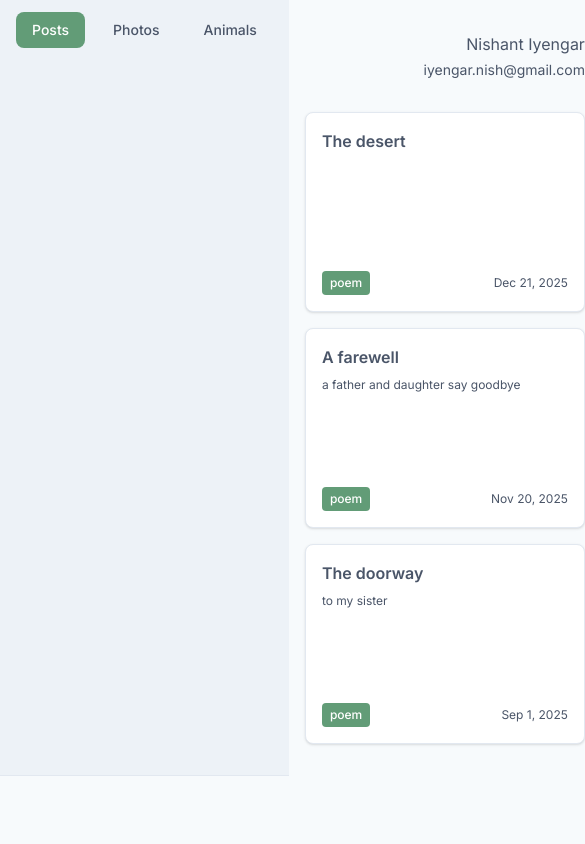
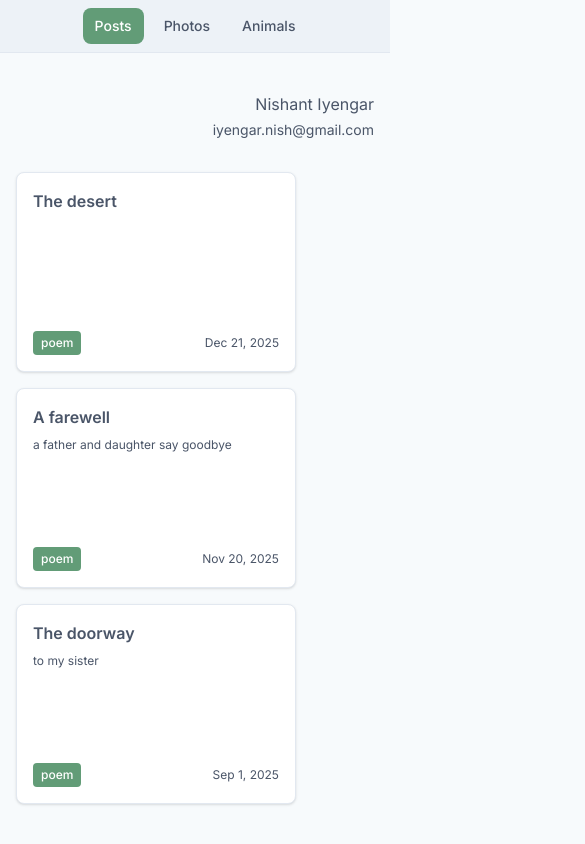
Before and after one commit to nishant-iyengar/blog, a Next.js app: page / in a window 390 px wide. Shown: the whole page, 585 px wide, since content can reach past the window. Built offline with nearby package versions, Linux system fonts and the light colour scheme.

Commit message:
fix mobile view

```diff
--- a/app/animals/page.tsx
+++ b/app/animals/page.tsx
@@ -24,7 +24,8 @@ export default async function AnimalsPage() {
 
   return (
     <div className="min-h-screen bg-[#F7FAFC]">
-      <div className="flex md:flex-row">
+      <Sidebar />
+      <div className="flex flex-col md:flex-row pt-[60px] md:pt-0">
         <Sidebar />
 
         {/* Main Content */}
--- a/app/page.tsx
+++ b/app/page.tsx
@@ -7,7 +7,7 @@ export default function Home() {
 
   return (
     <div className="min-h-screen bg-[#F7FAFC]">
-      <div className="flex md:flex-row">
+      <div className="flex flex-col md:flex-row pt-[60px] md:pt-0">
         <Sidebar />
 
         {/* Main Content */}
@@ -19,7 +19,7 @@ export default function Home() {
             </div>
           </header>
 
-          <div className="flex flex-wrap gap-4 justify-center md:justify-start">
+          <div className="flex flex-wrap gap-4 justify-start">
             {posts.map((post) => (
               <PostTile
                 key={post.slug}
--- a/app/photos/page.tsx
+++ b/app/photos/page.tsx
@@ -28,7 +28,8 @@ export default async function PhotosPage() {
 
   return (
     <div className="min-h-screen bg-[#F7FAFC]">
-      <div className="flex md:flex-row">
+      <Sidebar />
+      <div className="flex flex-col md:flex-row pt-[60px] md:pt-0">
         <Sidebar />
 
         {/* Main Content */}
--- a/app/posts/[slug]/page.tsx
+++ b/app/posts/[slug]/page.tsx
@@ -29,7 +29,8 @@ export default async function PostPage({ params }: PageProps) {
 
   return (
     <div className="min-h-screen bg-[#F7FAFC]">
-      <div className="flex md:flex-row">
+      <Sidebar />
+      <div className="flex flex-col md:flex-row pt-[60px] md:pt-0">
         <Sidebar />
 
         {/* Main Content */}
--- a/components/Navigation.tsx
+++ b/components/Navigation.tsx
@@ -11,10 +11,10 @@ export default function Navigation() {
   const isAnimals = pathname === '/animals';
 
   return (
-    <nav className="flex flex-row md:flex-col gap-3 md:gap-4">
+    <nav className="flex flex-row md:flex-col gap-2 md:gap-4 justify-center md:justify-start">
       <Link
         href="/"
-        className={`px-4 py-2 rounded-lg transition-colors text-sm font-medium ${
+        className={`px-3 py-2 md:px-4 rounded-lg transition-colors text-sm font-medium whitespace-nowrap ${
           isBlogPosts
             ? 'bg-[#629C77] !text-white'
             : 'text-[#718096] hover:bg-[#EDF2F7] hover:text-[#4A5568]'
@@ -24,7 +24,7 @@ export default function Navigation() {
       </Link>
       <Link
         href="/photos"
-        className={`px-4 py-2 rounded-lg transition-colors text-sm font-medium ${
+        className={`px-3 py-2 md:px-4 rounded-lg transition-colors text-sm font-medium whitespace-nowrap ${
           isPhotos
             ? 'bg-[#629C77] !text-white'
             : 'text-[#718096] hover:bg-[#EDF2F7] hover:text-[#4A5568]'
@@ -34,7 +34,7 @@ export default function Navigation() {
       </Link>
       <Link
         href="/animals"
-        className={`px-4 py-2 rounded-lg transition-colors text-sm font-medium ${
+        className={`px-3 py-2 md:px-4 rounded-lg transition-colors text-sm font-medium whitespace-nowrap ${
           isAnimals
             ? 'bg-[#629C77] !text-white'
             : 'text-[#718096] hover:bg-[#EDF2F7] hover:text-[#4A5568]'
--- a/components/Sidebar.tsx
+++ b/components/Sidebar.tsx
@@ -59,7 +59,7 @@ export default function Sidebar() {
   return (
     <>
       {/* Mobile Navigation Bar - Always visible at top on mobile */}
-      <nav className="md:hidden w-full bg-[#EDF2F7] border-b border-[#E2E8F0] px-4 py-3 sticky top-0 z-50">
+      <nav className="md:hidden w-full bg-[#EDF2F7] border-b border-[#E2E8F0] px-2 py-2 fixed top-0 left-0 right-0 z-50">
         <Navigation />
       </nav>
 
```
